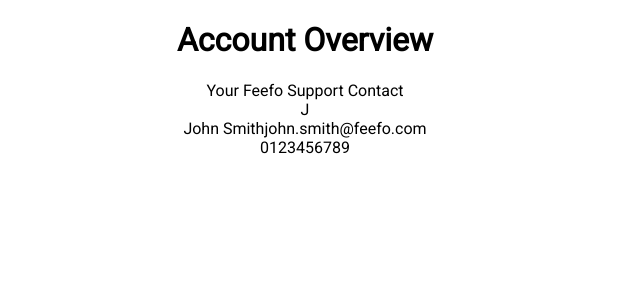
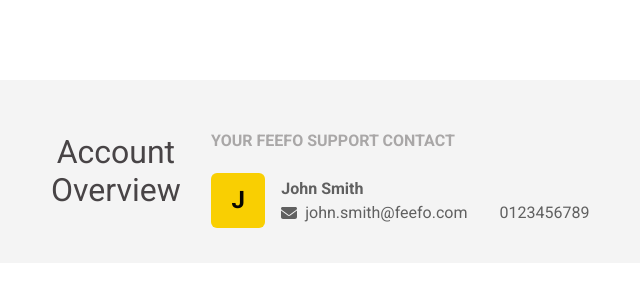
Before and after one commit to marlalain/two, a React (Create React App) app: page / in a window 1280 px wide. Shown: the top 300 px of the page, without its empty margins (335-975 px from the left). Built offline with nearby package versions, Linux system fonts and the light colour scheme.

Commit message:
feat(AccountOverview): basic top section implementation

```diff
--- a/public/index.html
+++ b/public/index.html
@@ -1,19 +1,23 @@
 <!DOCTYPE html>
-<html lang="en">
+<html lang='en'>
 <head>
-    <meta charset="utf-8" />
-    <meta name="viewport" content="width=device-width, initial-scale=1" />
+	<meta charset='utf-8' />
+	<meta name='viewport' content='width=device-width, initial-scale=1' />
 	<meta
-      name="description"
-      content="Web site created using create-react-app"
+		name='description'
+		content='Web site created using create-react-app'
 	/>
-    <link href="https://fonts.googleapis.com/css?family=Roboto" rel="stylesheet">
+	<link rel='preconnect' href='https://fonts.googleapis.com'>
+	<link rel='preconnect' href='https://fonts.gstatic.com' crossorigin>
+	<link
+		href='https://fonts.googleapis.com/css2?family=Roboto:ital,wght@0,100;0,300;0,400;0,500;0,700;0,900;1,100;1,300;1,400;1,500;1,700;1,900&display=swap'
+		rel='stylesheet'>
 
 	<!--
 		manifest.json provides metadata used when your web app is installed on a
 		user's mobile device or desktop. See https://developers.google.com/web/fundamentals/web-app-manifest/
 	-->
-    <link rel="manifest" href="%PUBLIC_URL%/manifest.json" />
+	<link rel='manifest' href='%PUBLIC_URL%/manifest.json' />
 	<!--
 		Notice the use of %PUBLIC_URL% in the tags above.
 		It will be replaced with the URL of the `public` folder during the build.
@@ -27,7 +31,7 @@
 </head>
 <body>
 <noscript>You need to enable JavaScript to run this app.</noscript>
-    <div id="root"></div>
+<div id='root'></div>
 <!--
 	This HTML file is a template.
 	If you open it directly in the browser, you will see an empty page.
--- a/src/components/account-overview.tsx
+++ b/src/components/account-overview.tsx
@@ -1,5 +1,6 @@
 import React from 'react';
 import AccountOverviewHeader from './header/account-overview-header';
+import styled from 'styled-components';
 
 export type Account = {
 	supportContact: {
@@ -19,10 +20,18 @@
 export const AccountOverview: React.FC<{ account: Account }> = ({
 	account,
 }) => {
+	const Overview = styled.div`
+		display: flex;
+		justify-content: space-around;
+		margin-top: 5em;
+		background-color: #f4f4f4;
+		padding: 2em 0em;
+	`;
+
 	return (
-		<div>
+		<Overview>
 			<AccountOverviewHeader account={account} />
-		</div>
+		</Overview>
 	);
 };
 
--- a/src/components/header/account-overview-header.tsx
+++ b/src/components/header/account-overview-header.tsx
@@ -1,28 +1,131 @@
 import React from 'react';
 import { Account } from '../account-overview';
+import styled from 'styled-components';
+import { faEnvelope } from '@fortawesome/free-solid-svg-icons';
+import { FontAwesomeIcon } from '@fortawesome/react-fontawesome';
 
 export const AccountOverviewHeader: React.FC<{ account: Account }> = ({
 	account,
 }) => {
+	const Header = styled.div`
+		display: flex;
+		flex-direction: row;
+		justify-content: space-around;
+		width: 45%;
+	`;
+
+	const HeaderLeft = styled.div`
+		display: flex;
+	`;
+
+	const HeaderRight = styled.div`
+		display: flex;
+		flex-direction: column;
+		justify-content: space-around;
+	`;
+
+	const Title = styled.h1`
+		color: #484446;
+		align-self: center;
+		font-weight: 400;
+	`;
+
+	const SupportContact = styled.div`
+		display: flex;
+		flex-direction: row;
+	`;
+
+	const SupportContactHeader = styled.h3`
+		font-weight: bold; // FIXME: Not bold
+		text-transform: uppercase;
+		font-size: 1em;
+		color: #a9a7a7;
+	`;
+
+	const SupportProfile = styled.div`
+		display: flex;
+		flex-direction: row;
+		justify-content: space-around;
+		color: #606060;
+		gap: 1em;
+	`;
+
+	const SupportProfileLeft = styled.div`
+		display: flex;
+		flex-direction: column;
+		justify-content: space-evenly;
+		flex-grow: 2;
+		align-items: flex-start;
+	`;
+
+	const IconProfilePlaceholder = styled.div`
+		background-color: #f9cf02;
+		color: #070600;
+		font-weight: bold;
+		font-size: 1.5em;
+		border-radius: 0.25em;
+		padding: 0.55em 0.85em;
+	`;
+
+	const SupportProfileName = styled.span`
+		font-weight: 700;
+	`;
+
+	const SupportProfileEmail = styled.div`
+		display: flex;
+		flex-direction: row;
+		align-items: center;
+		gap: 0.5em;
+	`;
+
+	const SupportProfilePhone = styled.span`
+		align-self: flex-end;
+	`;
+
+	const SupportProfileBottom = styled.div`
+		display: flex;
+		flex-direction: row;
+		justify-content: space-between;
+		gap: 2em;
+	`;
+
 	return (
-		<div>
-			<div>
-				<h1>Account Overview</h1>
-			</div>
-			<div>
-				<div>
-					<span>Your Feefo Support Contact</span>
-				</div>
-				<div>
-					<span>{account.supportContact.name.charAt(0)}</span>
-					<div>
-						<span>{account.supportContact.name}</span>
-						<span>{account.supportContact.email}</span>
-					</div>
-					<span>{account.supportContact.phone}</span>
-				</div>
-			</div>
-		</div>
+		<Header>
+			<HeaderLeft>
+				<Title>Account Overview</Title>
+			</HeaderLeft>
+			<HeaderRight>
+				<SupportContact>
+					<SupportContactHeader>
+						Your Feefo Support Contact
+					</SupportContactHeader>
+				</SupportContact>
+				<SupportProfile>
+					<IconProfilePlaceholder>
+						{account.supportContact.name.charAt(0)}
+					</IconProfilePlaceholder>
+
+					<SupportProfileLeft>
+						<div>
+							<SupportProfileName>
+								{account.supportContact.name}
+							</SupportProfileName>
+						</div>
+
+						<SupportProfileBottom>
+							<SupportProfileEmail>
+								<FontAwesomeIcon icon={faEnvelope} />
+								{account.supportContact.email}
+							</SupportProfileEmail>
+
+							<SupportProfilePhone>
+								{account.supportContact.phone}
+							</SupportProfilePhone>
+						</SupportProfileBottom>
+					</SupportProfileLeft>
+				</SupportProfile>
+			</HeaderRight>
+		</Header>
 	);
 };
 
```
Lines whose indentation alone changed are shown as unchanged.
